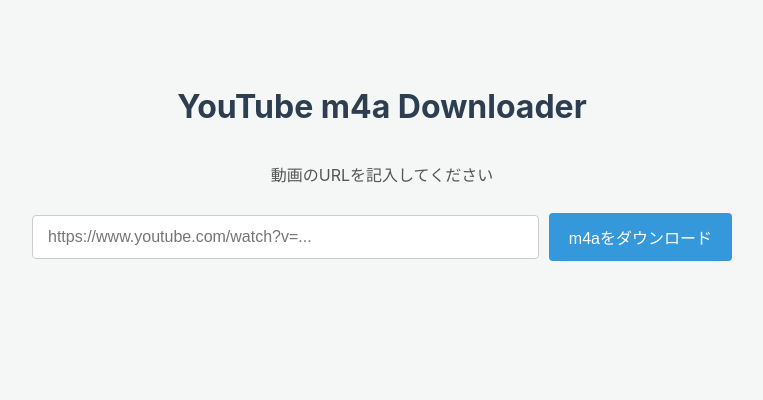
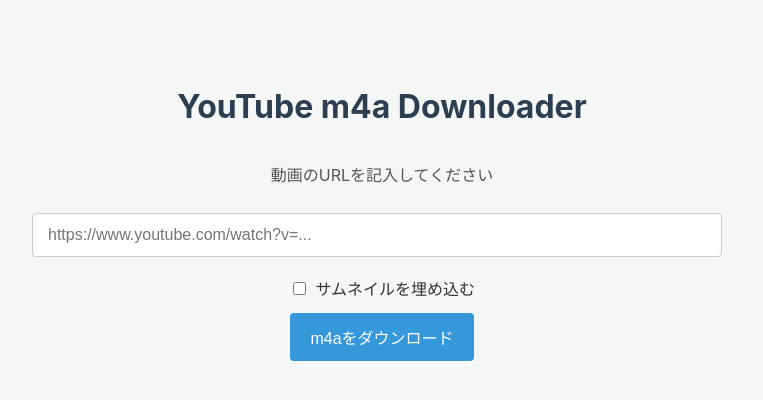
Before and after one commit to gitpullpull/youtube-m4a-downloader, a FastAPI app: page / in a window 1280 px wide. Shown: the top 400 px of the page, without its empty margins (258-1021 px from the left). Run offline with FastAPI, Linux system fonts and the light colour scheme; some libraries are stand-ins or nearby versions.

Commit message:
add thumbnail option

```diff
--- a/api/main.py
+++ b/api/main.py
@@ -66,8 +66,13 @@ YDL_OPTS_BASE = {
     'verbose': True, # デバッグ時に有効化
     'logger': logger, # yt-dlpのログをFastAPIのロガーに出力する場合
     'ffmpeg_location': None,
-    'cookiefile': cookie_path
-    }
+    'cookiefile': cookie_path,
+    'writethumbnail': True, # サムネイルを書き出す
+    'postprocessors': [{
+        'key': 'EmbedThumbnail',
+        'already_have_thumbnail': False,
+    }],
+}
 
 def sanitize_filename(filename):
     """ファイル名として不適切な文字を除去または置換する"""
@@ -78,7 +83,7 @@ def sanitize_filename(filename):
     #sanitized = filename
     #return sanitized
 
-async def download_audio(url: str):
+async def download_audio(url: str, embed_thumbnail: bool = False): # embed_thumbnail パラメータを追加
     temp_dir = pathlib.Path(__file__).parent.parent / "tmp"
     try:
         temp_dir.mkdir(parents=True, exist_ok=True)
@@ -94,7 +99,13 @@ async def download_audio(url: str):
     opts = YDL_OPTS_BASE.copy()
     opts['outtmpl'] = outtmpl_base + ".%(ext)s"
 
+    if not embed_thumbnail: # サムネイルを埋め込まない場合
+        opts['postprocessors'] = []
+        opts['writethumbnail'] = False
+
     loop = asyncio.get_event_loop()
+    actual_m4a_path = outtmpl_base + ".m4a" # Define actual_m4a_path here
+
     try:
         logger.info(f"Starting download for URL: {url}")
         with yt_dlp.YoutubeDL(opts) as ydl:
@@ -109,7 +120,6 @@ async def download_audio(url: str):
             logger.info(f"Downloading audio to: {outtmpl_base}.m4a (yt-dlp will set ext)")
             await loop.run_in_executor(None, lambda: ydl.download([url]))
 
-            actual_m4a_path = outtmpl_base + ".m4a"
             if not os.path.exists(actual_m4a_path) or os.path.getsize(actual_m4a_path) == 0:
                 logger.error(f"Downloaded file not found or empty: {actual_m4a_path}")
                 if os.path.exists(actual_m4a_path):
@@ -122,6 +132,13 @@ async def download_audio(url: str):
 
     except yt_dlp.utils.DownloadError as e:
         logger.error(f"yt-dlp Download Error for {url}: {e}", exc_info=True)
+        # Attempt to remove the potentially partially downloaded file
+        if os.path.exists(actual_m4a_path):
+            try:
+                os.remove(actual_m4a_path)
+                logger.info(f"Removed temporary file due to download error: {actual_m4a_path}")
+            except OSError as remove_err:
+                logger.error(f"Error removing temporary file {actual_m4a_path} after download error: {remove_err}")
         if "video unavailable" in str(e).lower():
             raise HTTPException(status_code=404, detail="Video not found or unavailable.")
         elif "ffmpeg" in str(e).lower():
@@ -131,12 +148,12 @@ async def download_audio(url: str):
     except yt_dlp.utils.ExtractorError as e:
         logger.error(f"yt-dlp Download Error for {url}: {e}", exc_info=True)
         # エラー時には一時ファイルを削除しようとする
-        if os.path.exists(m4a_temp_path):
+        if os.path.exists(actual_m4a_path): # Use actual_m4a_path
             try:
-                os.remove(m4a_temp_path)
-                logger.info(f"Removed temporary file due to download error: {m4a_temp_path}")
+                os.remove(actual_m4a_path) # Use actual_m4a_path
+                logger.info(f"Removed temporary file due to download error: {actual_m4a_path}") # Use actual_m4a_path
             except OSError as remove_err:
-                logger.error(f"Error removing temporary file {m4a_temp_path} after download error: {remove_err}")
+                logger.error(f"Error removing temporary file {actual_m4a_path} after download error: {remove_err}") # Use actual_m4a_path
 
         # エラーメッセージに基づいて適切なHTTPステータスコードを返す
         err_str = str(e).lower()
@@ -156,12 +173,12 @@ async def download_audio(url: str):
 
     except Exception as e:
         logger.exception(f"Unexpected Error during download for {url}: {e}")
-        if os.path.exists(m4a_temp_path):
+        if os.path.exists(actual_m4a_path): # Use actual_m4a_path
              try:
-                os.remove(m4a_temp_path)
-                logger.info(f"Removed temporary file due to unexpected error: {m4a_temp_path}")
+                os.remove(actual_m4a_path) # Use actual_m4a_path
+                logger.info(f"Removed temporary file due to unexpected error: {actual_m4a_path}") # Use actual_m4a_path
              except OSError as remove_err:
-                logger.error(f"Error removing temporary file {m4a_temp_path} after unexpected error: {remove_err}")
+                logger.error(f"Error removing temporary file {actual_m4a_path} after unexpected error: {remove_err}") # Use actual_m4a_path
         raise HTTPException(status_code=500, detail=f"An unexpected server error occurred: {str(e)}")
 
 
@@ -189,7 +206,7 @@ async def file_streamer(file_path: str):
 
 # --- APIエンドポイント ---
 @app.get("/api/download")
-async def download_endpoint(url: str = Query(..., min_length=10, description="YouTube Video URL")):
+async def download_endpoint(url: str = Query(..., min_length=10, description="YouTube Video URL"), embed_thumbnail: bool = Query(False, description="Embed thumbnail into the audio file")): # embed_thumbnail パラメータを追加
     #より厳密なURL検証
     if not re.match(r"^(https?://)?(www\.)?(youtube\.com/watch\?v=|youtu\.be/)[\w-]+(&\S*)?$", url):
         logger.warning(f"Invalid YouTube URL format received: {url}")
@@ -197,7 +214,7 @@ async def download_endpoint(url: str = Query(..., min_length=10, description="Yo
 
     try:
         # ダウンロードを実行し、一時ファイルのパス、ファイル名、サイズを取得
-        temp_file_path, download_filename, file_size = await download_audio(url)
+        temp_file_path, download_filename, file_size = await download_audio(url, embed_thumbnail) # embed_thumbnail を渡す
 
         # ストリーミングレスポンスを返す
         import urllib.parse
--- a/templates/index.html
+++ b/templates/index.html
@@ -108,6 +108,10 @@
     <p>動画のURLを記入してください</p>
     <form id="downloadForm">
         <input type="text" id="youtubeUrl" placeholder="https://www.youtube.com/watch?v=..." required>
+        <div style="margin-top: 10px; margin-bottom: 10px; width: 100%; text-align: center;">
+            <input type="checkbox" id="embedThumbnail" name="embedThumbnail" style="margin-right: 5px;">
+            <label for="embedThumbnail">サムネイルを埋め込む</label>
+        </div>
         <button type="submit" id="downloadButton">
             <span>m4aをダウンロード</span>
             <div class="loader" id="loader"></div>
@@ -122,10 +126,12 @@
         const buttonText = button.querySelector('span'); // ボタン内のテキスト要素
         const statusDiv = document.getElementById('status');
         const loader = document.getElementById('loader');
+        const embedThumbnailCheckbox = document.getElementById('embedThumbnail'); // チェックボックスを取得
 
         form.addEventListener('submit', async (event) => {
             event.preventDefault();
             const url = urlInput.value.trim();
+            const embedThumbnail = embedThumbnailCheckbox.checked; // チェックボックスの状態を取得
 
             if (!url) {
                 showStatus('URLを入力してください。', 'error');
@@ -143,7 +149,10 @@
 
             try {
                 // APIエンドポイント (api/main.pyで定義したパス)
-                const apiUrl = `/api/download?url=${encodeURIComponent(url)}`;
+                let apiUrl = `/api/download?url=${encodeURIComponent(url)}`;
+                if (embedThumbnail) {
+                    apiUrl += `&embed_thumbnail=true`; // サムネイル埋め込みパラメータを追加
+                }
                 console.log("Requesting URL:", apiUrl);
 
                 const response = await fetch(apiUrl);
@@ -180,7 +189,7 @@
                 const contentDisposition = response.headers.get('content-disposition');
                 let filename = 'audio.m4a'; // デフォルト
                 if (contentDisposition) {
-                    // より堅牢なファイル名抽出 (クォートやエンコーディングに対応する可能性を考慮)
+                    // クォートやエンコーディングに対応する可能性を考慮
                     const filenameRegex = /filename\*?=['"]?(?:UTF-\d['"]*)?([^;\r\n"']*)['"]?;?/i;
                     const match = contentDisposition.match(filenameRegex);
                     if (match && match[1]) {
```
